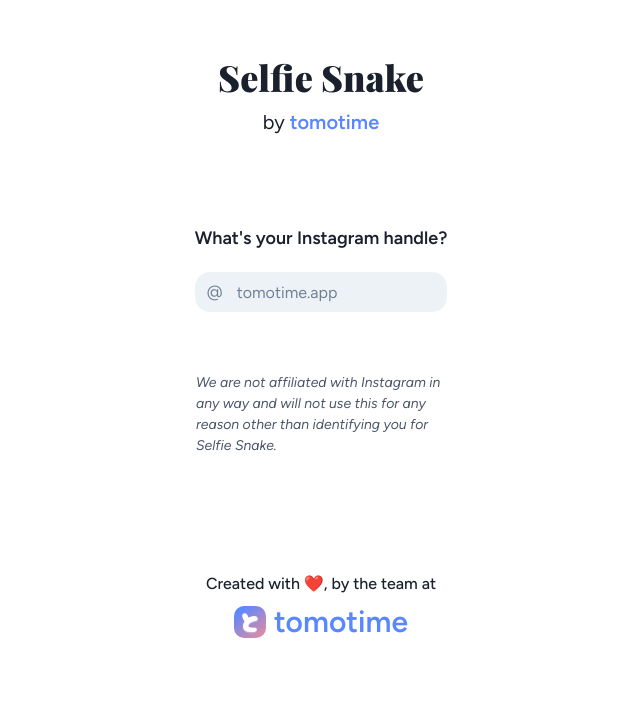
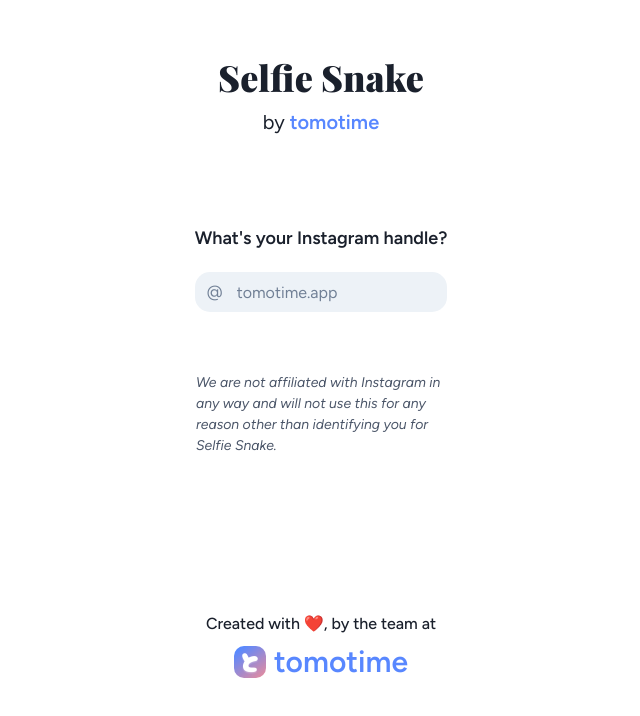
Before and after one commit to zhaojustin/selfie-snake, a React (Create React App) app in the folder client/: page /create in a window 1280 px wide. Shown: the top 716 px of the page, without its empty margins (319-959 px from the left). Built offline with nearby package versions, Linux system fonts and the light colour scheme; a web font is replaced by a local one.

Commit message:
fixed spacing

```diff
--- a/client/src/Components/Footer.js
+++ b/client/src/Components/Footer.js
@@ -1,7 +1,7 @@
 import { HStack, Heading, Image, VStack, Text } from "@chakra-ui/react";
 export const Footer = () => {
   return (
-    <VStack spacing={2} pb={20}>
+    <VStack spacing={2} pb={10}>
       <Text fontWeight="medium" size="md">
         Created with ❤️, by the team at
       </Text>
--- a/client/src/Pages/Create/UploadSelfie.js
+++ b/client/src/Pages/Create/UploadSelfie.js
@@ -76,7 +76,7 @@
 
   if (preview && !loading)
     return (
-      <VStack>
+      <VStack pb={20}>
         <Box shadow="lg" mb={5} borderRadius={15} overflow="hidden">
           <Image src={preview} boxSize={64} objectFit="cover" />
         </Box>
```
Also changed, not shown: 7 other files (tests, documents, lock files or other folders).
